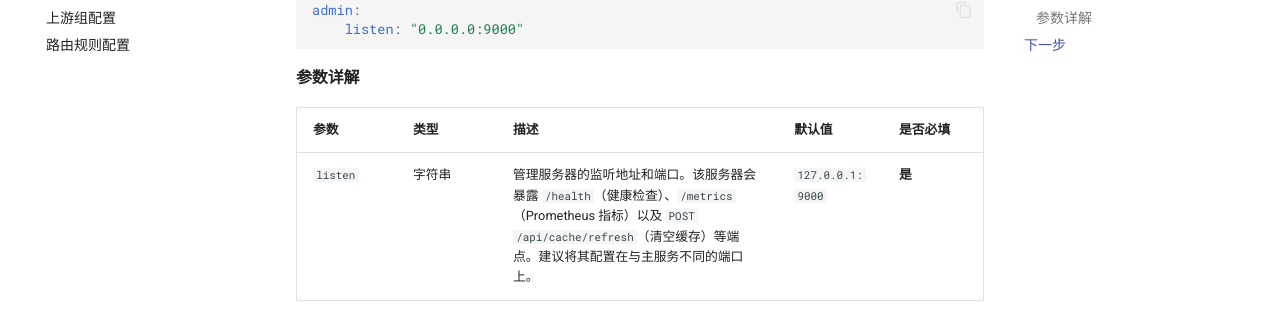
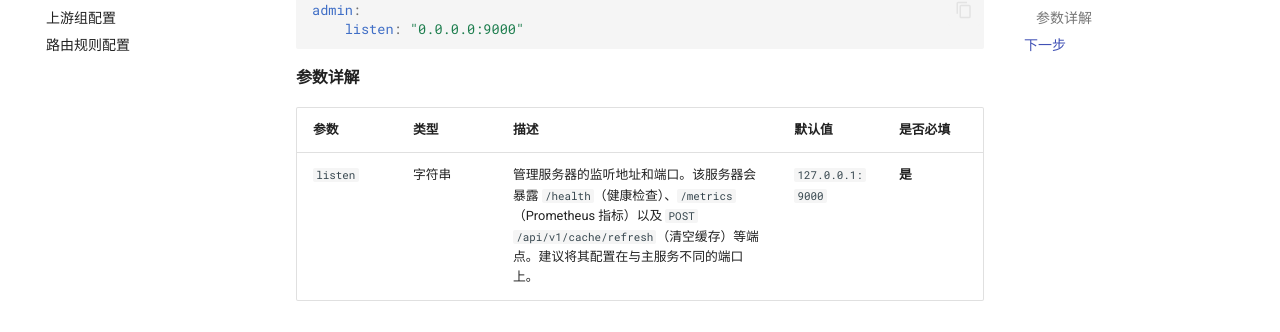
Before and after one commit to shengyanli1982/load-ants, an MkDocs documentation site: the page built from documents/configuration/server.md, in a window 1280 px wide and 900 px high, scrolled down 1196 px. Shown: the part 225-557 px from the top of the window. Built offline with MkDocs 1.6.1 and Material for MkDocs 9.7.7, drawn with Linux system fonts in a browser that asks for light colours; comment, search, counter and statistics services are not loaded.

```diff
--- a/documents/configuration/server.md
+++ b/documents/configuration/server.md
@@ -51,9 +51,9 @@ admin:
 
 #### 参数详解
 
-| 参数     | 类型   | 描述                                                                                                                                                                                  | 默认值           | 是否必填 |
-| :------- | :----- | :------------------------------------------------------------------------------------------------------------------------------------------------------------------------------------ | :--------------- | :------- |
-| `listen` | 字符串 | 管理服务器的监听地址和端口。该服务器会暴露 `/health`（健康检查）、`/metrics`（Prometheus 指标）以及 `POST /api/cache/refresh`（清空缓存）等端点。建议将其配置在与主服务不同的端口上。 | `127.0.0.1:9000` | **是**   |
+| 参数     | 类型   | 描述                                                                                                                                                                                     | 默认值           | 是否必填 |
+| :------- | :----- | :--------------------------------------------------------------------------------------------------------------------------------------------------------------------------------------- | :--------------- | :------- |
+| `listen` | 字符串 | 管理服务器的监听地址和端口。该服务器会暴露 `/health`（健康检查）、`/metrics`（Prometheus 指标）以及 `POST /api/v1/cache/refresh`（清空缓存）等端点。建议将其配置在与主服务不同的端口上。 | `127.0.0.1:9000` | **是**   |
 
 > ✨ **专家提示**:
 > 将 `admin` 服务与 `listeners` 服务分离是一种很好的安全实践。你可以将 DNS 监听端口（如 53）暴露给局域网或公网，而将 `admin` 的端口（如 9000）只暴露给内部的监控系统或通过防火墙规则进行严格的访问控制。
```
Also changed, not shown: documents/deployment/security.md (+1 -1 lines).
